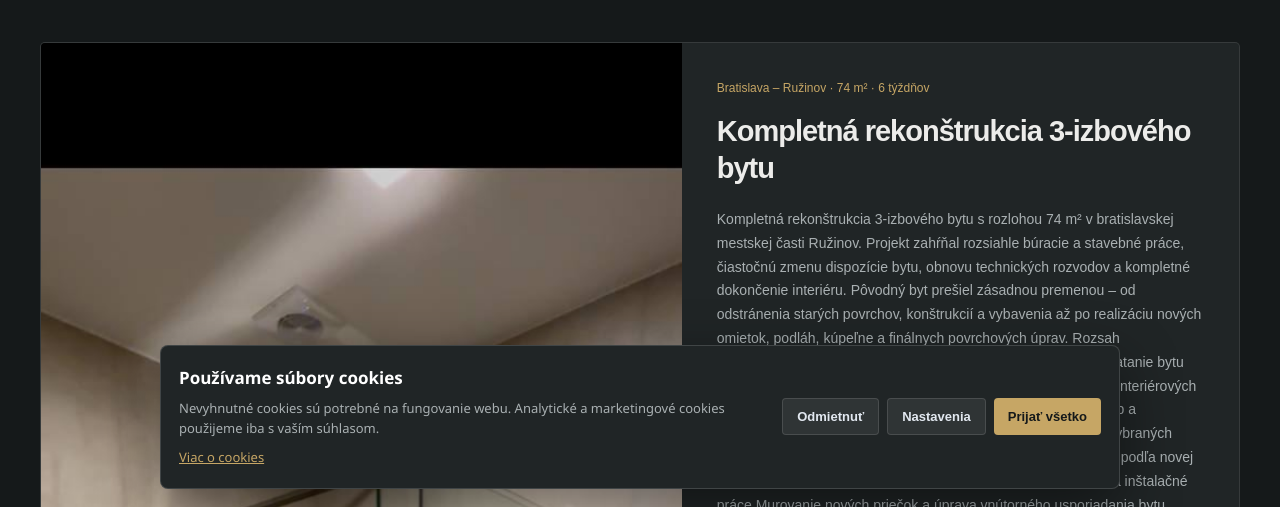
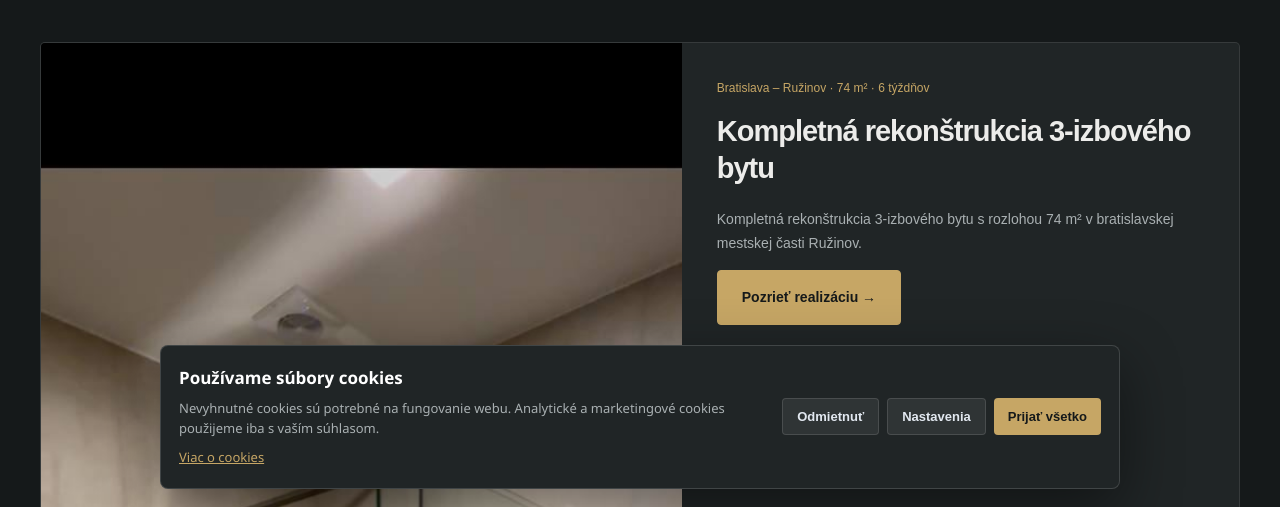
Before and after one commit to EnderSsh/shpilka, a plain HTML site: page realizacie/index.html in a window 1280 px wide. Shown: the part 293-800 px from the top of the page. Drawn offline with Linux system fonts and the light colour scheme.

Commit message:
Keep portfolio card summaries compact for five projects

```diff
--- a/realizacie/index.html
+++ b/realizacie/index.html
@@ -21,7 +21,7 @@
  if(!ps.length){root.innerHTML='<p style="color:#94a3b8">Realizácie pripravujeme.</p>';return;}
  root.innerHTML=ps.map(p=>{
    const meta=[p.location,p.area,p.duration].filter(Boolean).map(esc).join(' · ');
-   return `<article class="project-card"><a href="${projectUrl(p)}"><img loading="lazy" src="${esc(p.cover)}" alt="${esc(p.title)}"></a><div class="project-body"><div class="meta">${meta}</div><h2>${esc(p.title)}</h2><p>${esc(p.description||'')}</p><a class="btn" href="${projectUrl(p)}">Pozrieť realizáciu →</a></div></article>`;
+   return `<article class="project-card"><a href="${projectUrl(p)}"><img loading="lazy" src="${esc(p.cover)}" alt="${esc(p.title)}"></a><div class="project-body"><div class="meta">${meta}</div><h2>${esc(p.title)}</h2><p>${esc((p.description||'').split('\n\n')[0])}</p><a class="btn" href="${projectUrl(p)}">Pozrieť realizáciu →</a></div></article>`;
  }).join('');
 })();
 </script>
```
